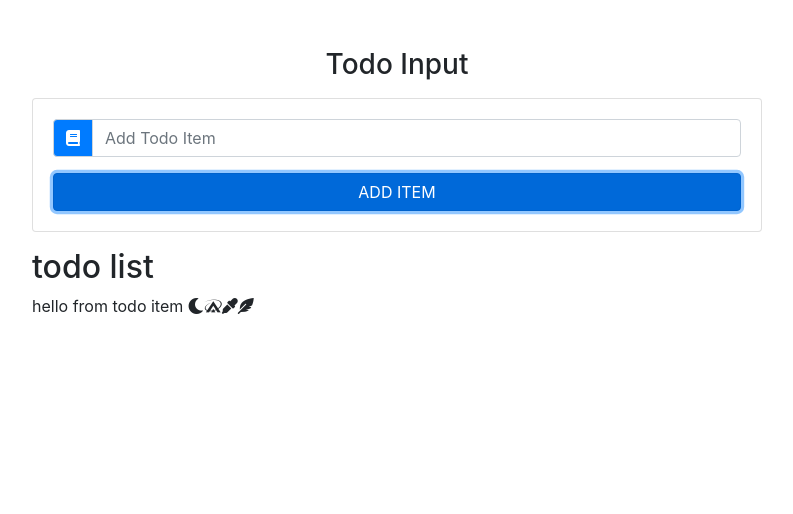
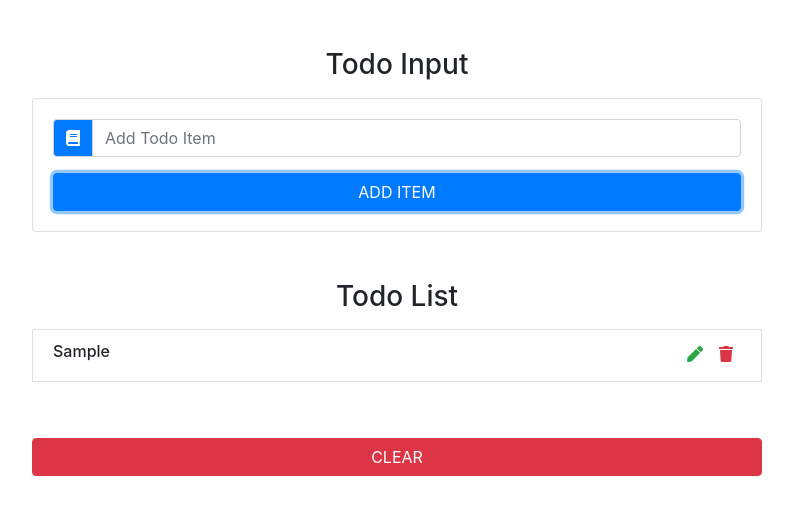
Before and after one commit to dark-panthera/react-todo-list, a React (Create React App) app: page / in a window 1280 px wide. Both pictures are taken after typing "Sample" into the empty fields and a click on the button "ADD ITEM". Shown: the top 514 px of the page, without its empty margins (243-1036 px from the left). Built offline with nearby package versions, Linux system fonts and the light colour scheme.

Commit message:
Changed Bootstrap v4.3.1

```diff
--- a/package.json
+++ b/package.json
@@ -6,7 +6,7 @@
     "@testing-library/jest-dom": "^4.2.4",
     "@testing-library/react": "^9.3.2",
     "@testing-library/user-event": "^7.1.2",
-    "bootstrap": "^4.5.0",
+    "bootstrap": "4.3.1",
     "node-sass": "^4.14.1",
     "react": "^16.13.1",
     "react-dom": "^16.13.1",
--- a/src/components/TodoItem.js
+++ b/src/components/TodoItem.js
@@ -3,15 +3,28 @@
 
 class TodoItem extends Component {
     render() {
+        const { title, handleDelete, handleEdit } = this.props;
+
         return (
-            <div>
-                hello from todo item <i className="fas fa-moon"></i>
-                <i className="fab fa-asymmetrik"></i>
-                <i className="fas fa-eye-dropper"></i>
-                <i className="fas fa-feather-alt"></i>
-            </div>
+            <li className="list-group-item text-capitalize d-flex justify-content-between my-2">
+                <h6>{title}</h6>
+                <div className="todo-icon">
+                    <span className="mx-2 text-success" onClick={handleEdit}>
+                        <i className="fas fa-pen"></i>
+                    </span>
+                    <span className="mx-2 text-danger" onClick={handleDelete}>
+                        <i className="fas fa-trash"></i>
+                    </span>
+                </div>
+            </li>
         )
     }
 }
 
 export default TodoItem;
+/*
+hello from todo item <i className="fas fa-moon"></i>
+<i className="fab fa-asymmetrik"></i>
+<i className="fas fa-eye-dropper"></i>
+<i className="fas fa-feather-alt"></i>
+*/
--- a/src/components/TodoList.js
+++ b/src/components/TodoList.js
@@ -1,15 +1,40 @@
-import React, { Component } from 'react'
-import Item from './TodoItem';
+import React, { Component } from "react";
+import Item from "./TodoItem";
+import TodoItem from "./TodoItem";
 
 class TodoList extends Component {
     render() {
+        const { items, clearList, handleDelete, handleEdit } = this.props;
+
         return (
-            <section>
-                <h2>todo list</h2>
-                <Item />
-            </section>
-        )
+            <ul className="list-group my-5">
+                <h3 className="text-capitalize text-center">todo list</h3>
+                {items.map((item) => {
+                    return (
+                        <TodoItem
+                            key={item.id}
+                            title={item.title}
+                            handleEdit={() => handleEdit(item.id)}
+                            handleDelete={() => handleDelete(item.id)}
+                        ></TodoItem>
+                    );
+                })}
+                <button
+                    type="button"
+                    className="btn btn-danger btn-block text-uppercase mt-5"
+                    onClick={clearList}
+                >
+                    Clear
+                </button>
+            </ul>
+        );
     }
 }
 
 export default TodoList;
+/*
+<section>
+    <h2>todo list</h2>
+    <Item>hello from todo item</Item>
+</section>
+*/
--- a/src/index.css
+++ b/src/index.css
@@ -11,3 +11,7 @@
   font-family: source-code-pro, Menlo, Monaco, Consolas, 'Courier New',
     monospace;
 }
+
+.list-group-item+.list-group-item {
+  border-top-width: 1px;
+}
```
Also changed, not shown: 1 other file (tests, documents, lock files or other folders).
